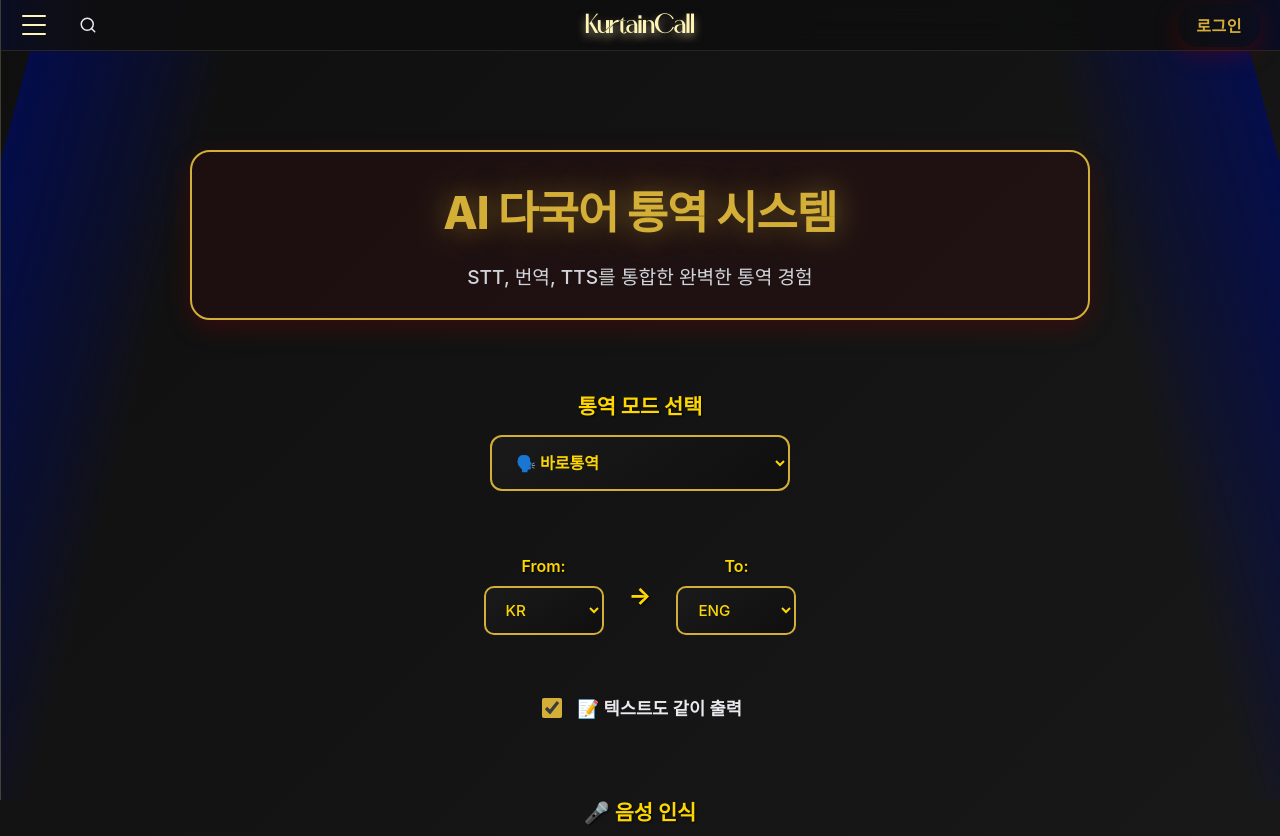
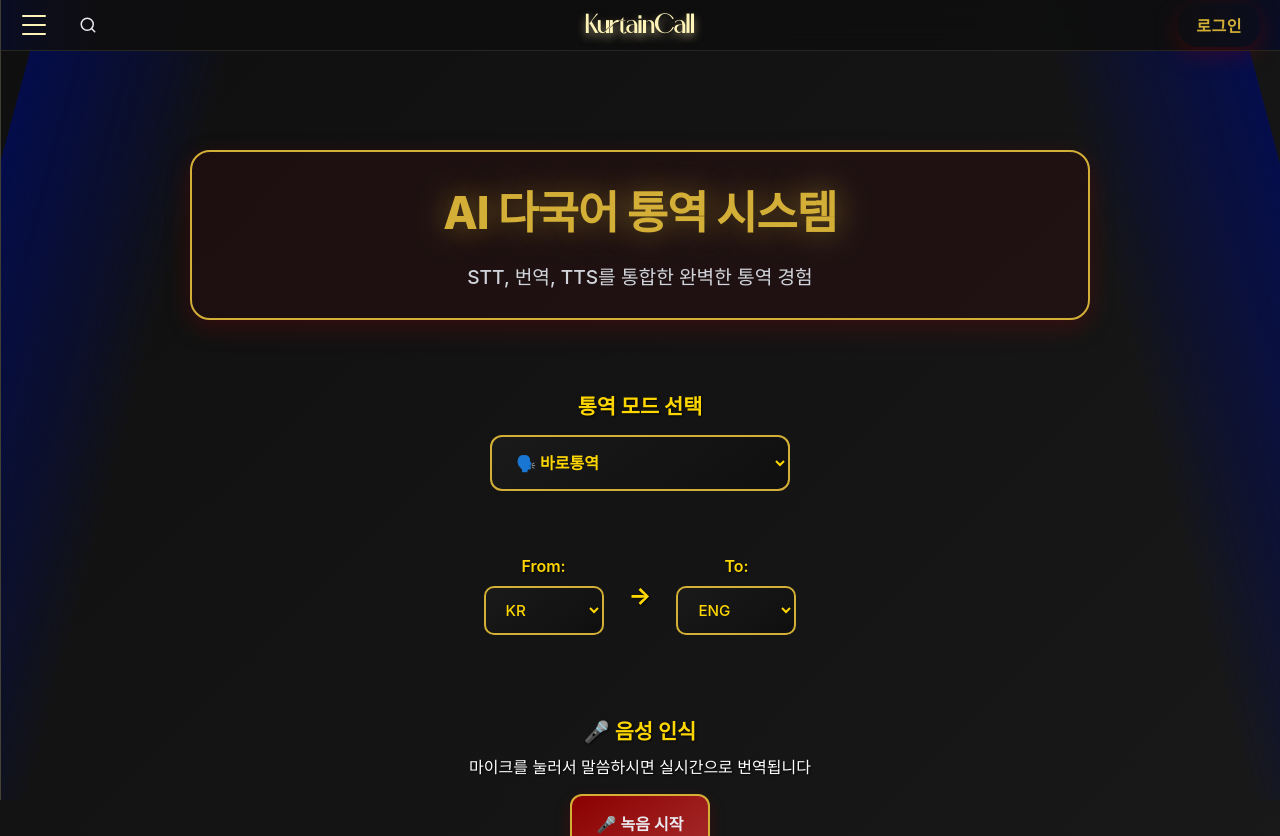
Before and after one commit to sodaaw/KurtainCall-Frontend, a React (Create React App) app: page /ai-translation in a window 1280 px wide. Shown: the top 836 px of the page. Built offline with nearby package versions, Linux system fonts and the light colour scheme; no server answers; a web font is replaced by a local one.

Commit message:
통역페이지 텍스트출력 버튼 제거

```diff
--- a/src/components/AITranslation.jsx
+++ b/src/components/AITranslation.jsx
@@ -15,7 +15,7 @@ const AITranslation = () => {
   const [inputText, setInputText] = useState(''); // 텍스트 입력
   const [fromLanguage, setFromLanguage] = useState('ko'); // 출발 언어
   const [toLanguage, setToLanguage] = useState('en'); // 도착 언어
-  const [ttsEnabled, setTtsEnabled] = useState(true); // TTS 활성화 (realtime에서는 '텍스트도 같이 출력' 토글로 사용)
+
   const [intermediateResults, setIntermediateResults] = useState({}); // 중간 결과들
 
   // 백엔드 연동 상태
@@ -145,22 +145,20 @@ const AITranslation = () => {
       const filename = await uploadAudioToBackend(audioBlob);
       setIntermediateResults(prev => ({ ...prev, stt: `음성 파일 업로드 완료: ${filename}` }));
 
-      // 2. STS(오디오)와 STT(텍스트) 병렬 요청
-      const sttPromise = ttsEnabled
-        ? getSTTText(filename).catch((e) => {
-            // 서버가 STT 텍스트 엔드포인트를 제공하지 않을 수 있으므로 조용히 폴백
-            console.info('[info] STT 텍스트 엔드포인트 미지원 또는 404. 텍스트 출력 생략.', e?.message || e);
-            return '';
-          })
-        : Promise.resolve('');
+      // 2. STS(오디오)와 STT(텍스트) 병렬 요청 (항상 텍스트 출력)
+      const sttPromise = getSTTText(filename).catch((e) => {
+        // 서버가 STT 텍스트 엔드포인트를 제공하지 않을 수 있으므로 조용히 폴백
+        console.info('[info] STT 텍스트 엔드포인트 미지원 또는 404. 텍스트 출력 생략.', e?.message || e);
+        return '';
+      });
 
       const [translatedAudioBlob, sttText] = await Promise.all([
         getSTSResult(filename), // 오디오(항상 재생)
         sttPromise
       ]);
 
-      // 3. 텍스트가 있으면 TT(텍스트 번역) 수행 및 화면 표시
-      if (sttText && ttsEnabled) {
+      // 3. 텍스트가 있으면 TT(텍스트 번역) 수행 및 화면 표시 (항상 텍스트 출력)
+      if (sttText) {
         setIntermediateResults(prev => ({ ...prev, stt: `음성 인식 텍스트: ${sttText}` }));
         const finalTranslatedText = await performTranslation(sttText, fromLanguage, toLanguage);
         setIntermediateResults(prev => ({ ...prev, translation: finalTranslatedText }));
@@ -308,9 +306,8 @@ const AITranslation = () => {
       const translatedText = await performTranslation(inputText, fromLanguage, toLanguage);
       setTranslationResult(translatedText);
 
-      if (ttsEnabled) {
-        await performTTS(translatedText, toLanguage);
-      }
+      // 항상 TTS 출력
+      await performTTS(translatedText, toLanguage);
     } catch (error) {
       console.error('텍스트 번역 오류:', error);
       setTranslationResult('번역 중 오류가 발생했습니다.');
@@ -452,17 +449,7 @@ const AITranslation = () => {
             </div>
           </div>
 
-          {/* TTS 토글 */}
-          <div className="tts-toggle">
-            <label>
-              <input
-                type="checkbox"
-                checked={ttsEnabled}
-                onChange={(e) => setTtsEnabled(e.target.checked)}
-              />
-              {selectedMode === 'text' ? '🔊 음성도 같이 출력' : '📝 텍스트도 같이 출력'}
-            </label>
-          </div>
+          {/* TTS 토글 - 제거됨, 항상 텍스트 출력 */}
 
           {/* 입력 영역 */}
           <div className="input-section">
```
